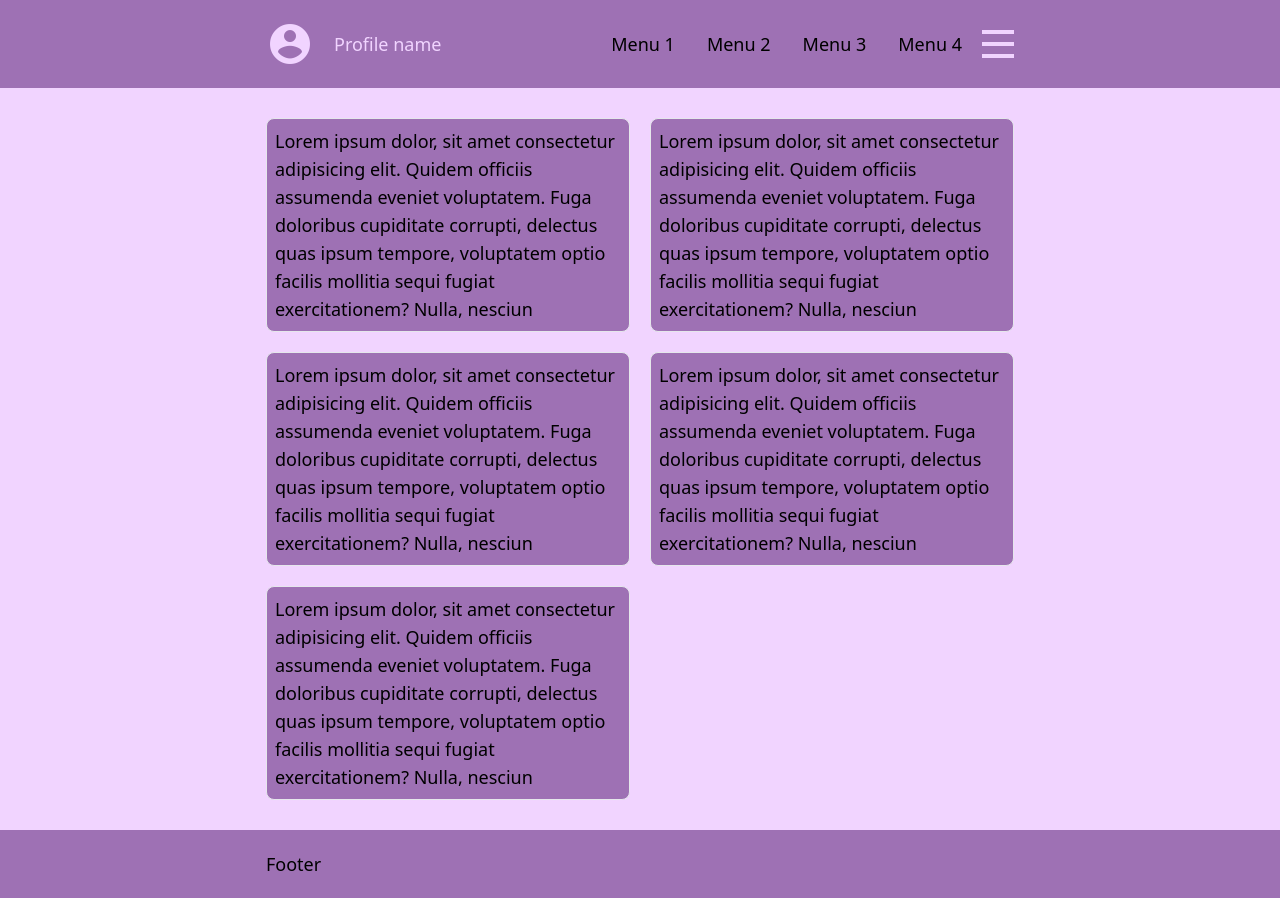
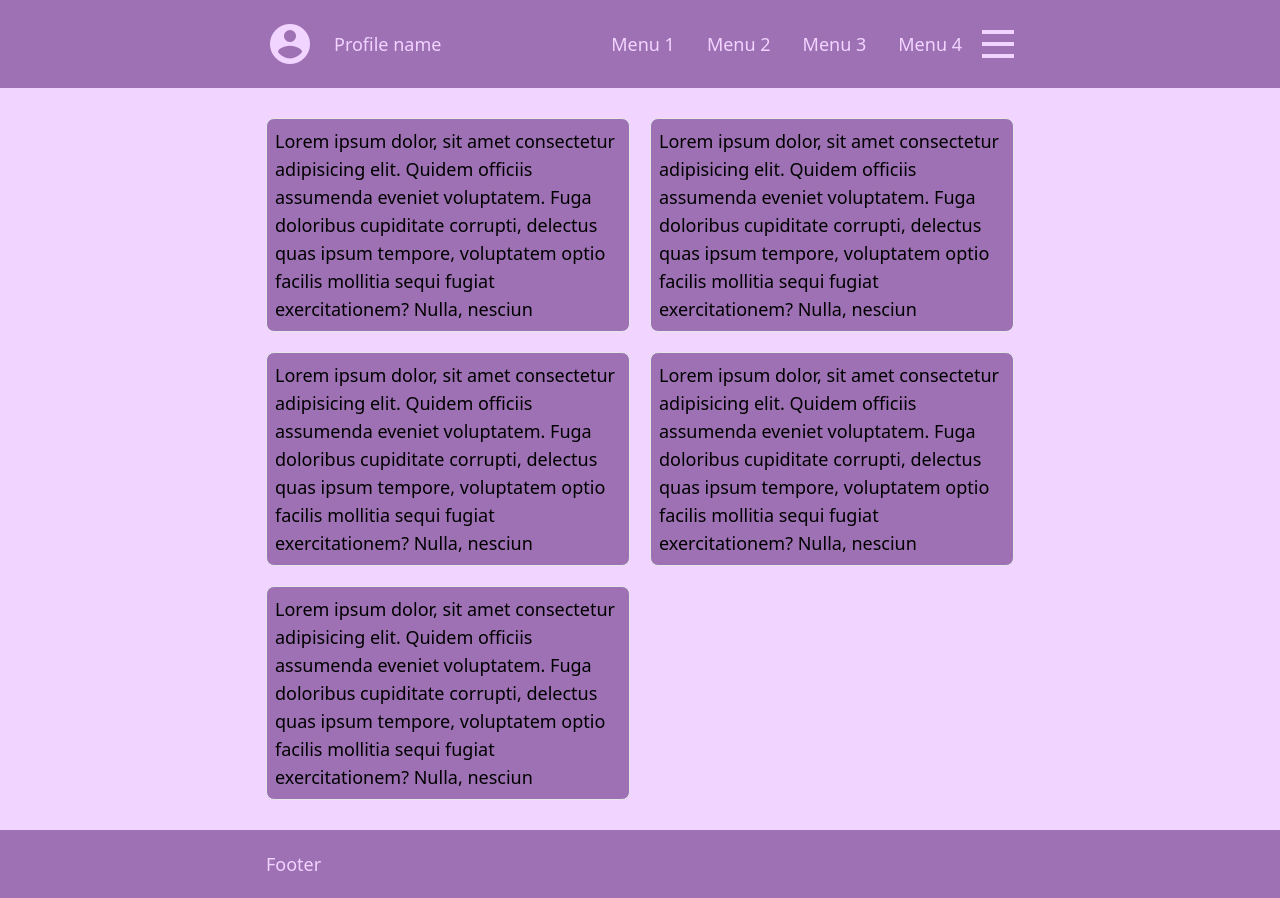
Before and after one commit to Ziviy/nextjs-ecommerce, a Next.js app: page / in a window 1280 px wide. Both pictures are taken after a click on the element 998 px from the left and 44 px from the top of the page. Built offline with nearby package versions, Linux system fonts and the light colour scheme.

Commit message:
Some changes

```diff
--- a/app/components/Footer.tsx
+++ b/app/components/Footer.tsx
@@ -5,7 +5,7 @@ const Footer = () => {
     <footer className='FOOTER bg-mainColor mt-auto lg:mt-5'>
 
       <div className="CONTAINER lg:py-5 md:py-2'">
-        Footer
+        <p className="text-backgroundColor">Footer</p>
       </div>
 
     </footer>
--- a/app/components/Navbar.tsx
+++ b/app/components/Navbar.tsx
@@ -23,10 +23,10 @@ const Navbar = () => {
                 </div>
                 <div className='flex flex-row items-center'>
                     {isNavOpen && <div className="hidden space-x-8 lg:flex mr-5">
-                        <a href="#">Menu 1</a>
-                        <a href="#">Menu 2</a>
-                        <a href="#">Menu 3</a>
-                        <a href="#">Menu 4</a>
+                        <a href="#" className="text-backgroundColor">Menu 1</a>
+                        <a href="#" className="text-backgroundColor">Menu 2</a>
+                        <a href="#" className="text-backgroundColor">Menu 3</a>
+                        <a href="#" className="text-backgroundColor">Menu 4</a>
                     </div>}
                     <div className='BURGER space-y-2 hover:scale-110 my-auto items-center' onClick={changeNav}>
                         <div className="w-8 h-1 bg-backgroundColor"></div>
```
Also changed, not shown: package.json (+4 -4 lines), src/api.tsx (added, +14 -0 lines), 1 other file (tests, documents, lock files or other folders).
